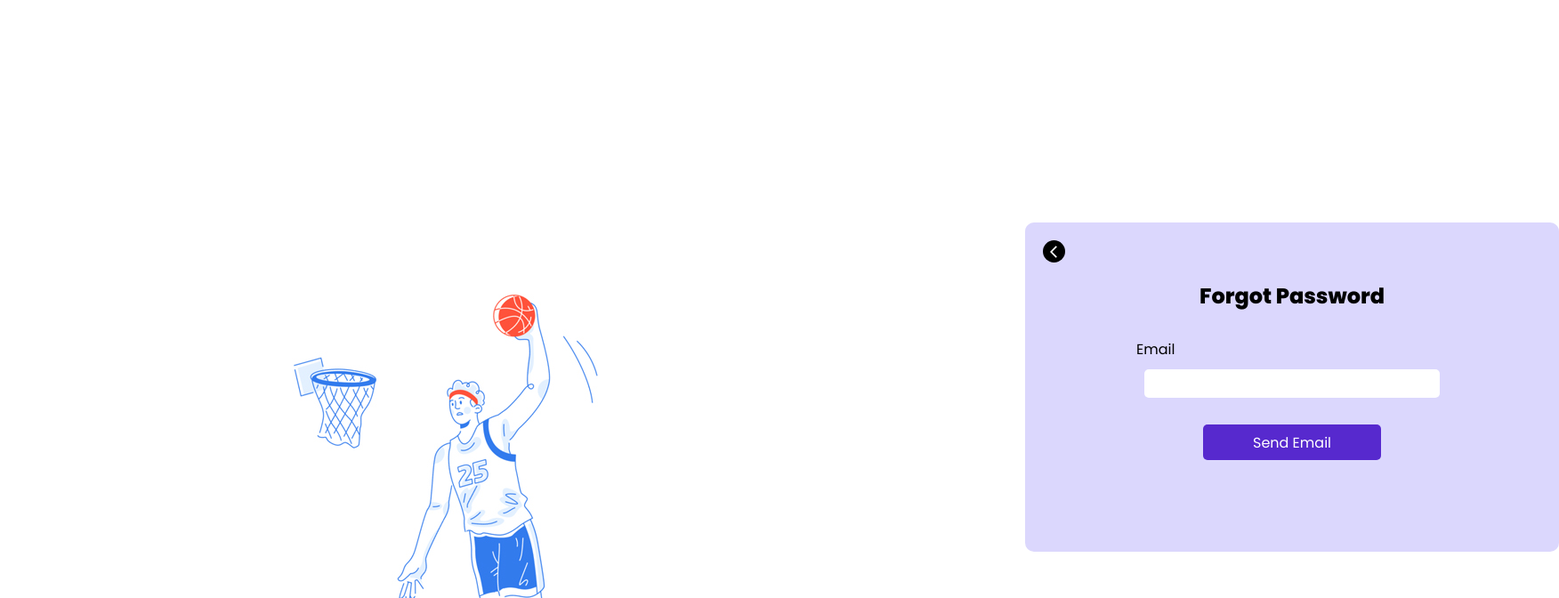
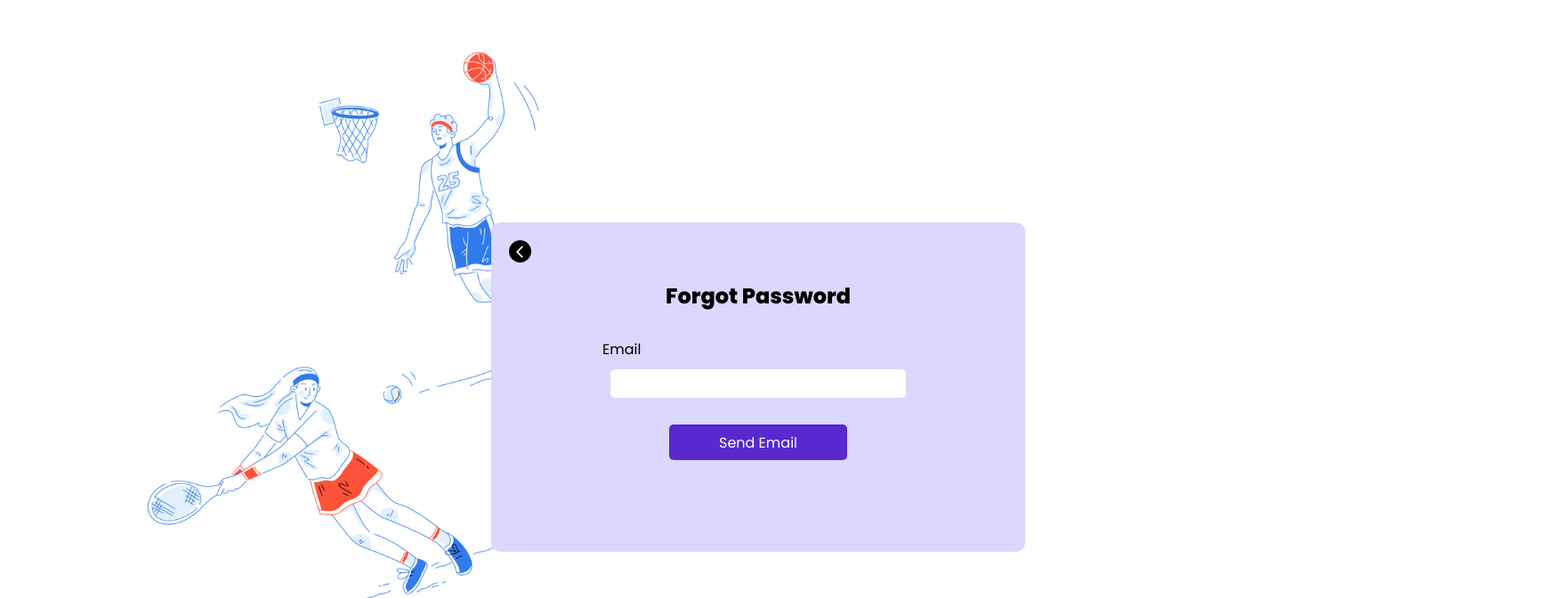
Before and after one commit to CUSportGo/sport-go-frontend, a React (Create React App) app: page /forgotpassword in a window 1280 px wide. Shown: the top 672 px of the page at 89% size, 1752 px wide, since content can reach past the window. Built offline with nearby package versions, Linux system fonts and the light colour scheme; a web font is replaced by a local one.

Commit message:
fix background css for forgot password

```diff
--- a/src/pages/ForgotPasswordPage/ForgotPasswordPage.css
+++ b/src/pages/ForgotPasswordPage/ForgotPasswordPage.css
@@ -1,9 +1,11 @@
 .ForgotPassword-mainPage {
-    background-image: url('/src/pictures/background_sportgo.jpg');
-    background-size: 100% 100%;
+    background-image: url("/src/pictures/background_sportgo.jpg");
+    background-size: auto 100%;
     background-position: center;
-    width: 1440px;
-    height: 1024px;
+    background-repeat: no-repeat;
+    display: flex;
+    flex-direction: column;
+    align-items: center;
     font-family: 'Poppins', sans-serif;
 }
 
```
